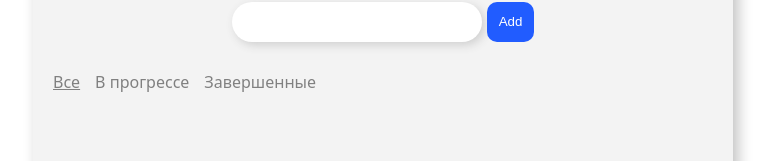
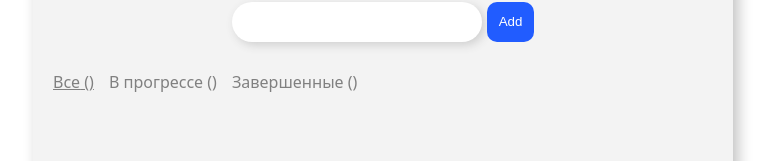
Before and after one commit to DaryaSerikova/crm-system, a React (Vite) app: page / in a window 1280 px wide. Shown: the part 119-280 px from the top of the page, without its empty margins (257-1032 px from the left). Built offline with nearby package versions, Linux system fonts and the light colour scheme; no server answers.

Commit message:
amount tasks, ts bugs

```diff
--- a/src/App.module.scss
+++ b/src/App.module.scss
@@ -20,7 +20,7 @@
     flex-direction: column;
     gap: 15px;
     width: 700px;
-    height: 800px;
+    min-height: 800px;
     // height: min-content;
     background-color: #f3f3f3;
     box-shadow: 5px 5px 15px rgb(192 192 192);
--- a/src/App.tsx
+++ b/src/App.tsx
@@ -8,7 +8,11 @@ import Filters from './components/filters/filters';
 import type { IFullTodo } from './components/todo/todo';
 import { getValidation } from './utils/utils';
 
-
+export type TListsInfo = {
+  all: number,
+  completed: number,
+  inWork: number,
+} | null;
 export type TFilter = "all" | "completed" | "inWork";
 
 
@@ -17,6 +21,7 @@ function App() {
   const [error, setError] = useState<string|null>(null);
   const [todos, setTodos] = useState<IFullTodo[] | null>(null);
   const [listFilter, setListFilter] = useState<TFilter>("all");
+  const [listsInfo, setListsInfo] = useState<TListsInfo>(null);
 
   useEffect(() => {
     console.log('todos === null ', todos === null)
@@ -24,6 +29,8 @@ function App() {
       getAllTodos(listFilter).then(allTodos => {
         console.log('App, allTodos useEff[]: ', allTodos)
         setTodos(allTodos.data);
+        setListsInfo(allTodos.info);
+        console.log('allTodos.info: ', allTodos.info)
       });
     }
   }, []);
@@ -33,8 +40,10 @@ function App() {
       getAllTodos(listFilter).then(allTodos => {
         console.log('App, allTodos useEff[listFilter]: ', allTodos)
         setTodos(allTodos.data);
+        setListsInfo(allTodos.info);
       });
     }
+
   }, [listFilter]);
 
 
@@ -60,14 +69,19 @@ function App() {
 
       const response = createTodo(todo);
       response.then((newTodo) => {
-        const newTodos: IFullTodo[] = todos?.length === 0 ? [newTodo] : [...todos, newTodo];
-        setTodos(newTodos);
+        if (todos) {
+          const newTodos: IFullTodo[] = todos?.length === 0 ? [newTodo] : [...todos, newTodo];
+          setTodos(newTodos);
+        }
       });
 
       // formElement.reset();
       setTitle('');
     }
-    else setError(validation.message);
+    else {
+      setError(validation.message);
+      console.log('??? titleValue.length: ', titleValue.length)
+    }
   }
 
   return (
@@ -86,9 +100,18 @@ function App() {
           />
           <Button text="Add" type="submit"/>
         </form>
-        <Filters setListFilter={setListFilter}/>
+        <Filters
+          setListFilter={setListFilter}
+          listsInfo={listsInfo}
+        />
         { todos
-        ? <TodoList todos={todos} setTodos={setTodos} listFilter={listFilter}/>
+        ? <TodoList
+          todos={todos}
+          setTodos={setTodos}
+          listFilter={listFilter}
+          setListsInfo={setListsInfo}
+          listsInfo={listsInfo}
+          />
         : <></>}
         {/* <Todo isDone={false} title='dnjkfhndkjf'/> */}
       </div>
--- a/src/api/api.ts
+++ b/src/api/api.ts
@@ -75,7 +75,6 @@ export const deleteTodo = async (id: number) => {
         'Content-Type': 'application/json',
       },
     })
-    // console.log(response.status)
     return response;
 
   } catch (err) {
--- a/src/components/filters/filters.tsx
+++ b/src/components/filters/filters.tsx
@@ -1,61 +1,56 @@
 import { useState } from 'react';
 import type { Dispatch, SetStateAction } from 'react';
-import { type TFilter } from '../../App';
+import type { TFilter, TListsInfo } from '../../App';
 import s from './filters.module.scss';
 
 
 
 interface IFiltersProps {
   setListFilter: Dispatch<SetStateAction<TFilter>>,
+  listsInfo: TListsInfo,
 }
+type TFiltersValues = {1: 'all', 2:'inWork', 3:'completed'};
+type TFilterIds = 1 | 2 | 3;
 
 interface IFilters {
-  id: number,
-  value: string,
+  id: TFilterIds,
+  value: TFilter,
   label: string,
 }
 
-type TFilterIds = 1 | 2 | 3;
 
-///количество задач
-//покинуть список если tiggle
-
-const Filters = ({ setListFilter }: IFiltersProps) => {
-  const [currentFilterId, setCurrentFilterId] = useState<TFilterIds>(1)
+const Filters = ({ setListFilter, listsInfo }: IFiltersProps) => {
+  const [currentFilterId, setCurrentFilterId] = useState<TFilterIds>(1);
 
   const filtersArray: IFilters[] = [
     {id: 1, value: 'all', label: 'Все'},
     {id: 2, value: 'inWork', label: 'В прогрессе'},
     {id: 3, value: 'completed', label: 'Завершенные'},
   ];
-  const filtersValues = {1: 'all', 2:'inWork', 3:'completed'};
-  // const filtersKeys = {'all': 1, 'inWork': 2, 'completed': 3};
+  const filtersValues: TFiltersValues = {1: 'all', 2:'inWork', 3:'completed'};
 
-  const handleClick = (e) => {
-    const id = e.target.id;
+  const handleClick = (e: React.MouseEvent<HTMLDivElement>) => {
+    const id = +e.currentTarget.id as TFilterIds;
     const filter: TFilter = filtersValues[`${id}`];
     setListFilter(filter);
     setCurrentFilterId(id);
-    console.log('e.target.id: ', e.target.id);
+
     console.log('filter todo: ', filter);
-    //jтправить запрос с фильтром
-    //setTodos(filteredTodos)
-
-    // поменять isActive
   }
 
 
   return (
     <div className={s.filters}>
-      {filtersArray.map((item) =>
+      {filtersArray.map((item: IFilters) =>
         <div
-          className={`${s.tab} ${+currentFilterId === +item.id ? s.isActive : ''}`}
+          className={`${s.tab} ${currentFilterId === item.id ? s.isActive : ''}`}
           key={item.id}
-          id={+item.id}
-          value={item.value}
+          id={`${item.id}`}
+          data-value={item.value}
           onClick={handleClick}
         >
-          {item.label}
+          {item.label} ({listsInfo?.[`${item.value}`]})
+          {/* количество задач не меняется в завершенных и в работе, если сделать toggle */}
         </div>
         )}
     </div>
--- a/src/components/todo-list/todo-list.tsx
+++ b/src/components/todo-list/todo-list.tsx
@@ -1,29 +1,32 @@
 import s from './todo-list.module.scss';
 import Todo, { type IFullTodo } from '../todo/todo';
 import type { Dispatch, SetStateAction } from 'react';
-import type { TFilter } from '../../App';
+import type { TFilter, TListsInfo } from '../../App';
 
 interface ITodoListProps {
   todos: IFullTodo[],
   setTodos: Dispatch<SetStateAction<IFullTodo[] | null>>
   listFilter: TFilter,
+  setListsInfo: Dispatch<SetStateAction<TListsInfo>>,
+  listsInfo: TListsInfo,
 }
 
-const TodoList = ({ todos, setTodos, listFilter }: ITodoListProps) => {
+const TodoList = ({ todos, setTodos, listFilter, setListsInfo, listsInfo }: ITodoListProps) => {
 
-  console.log('TodoList, todos: ', todos)
   return (
     <div className={s.todoList}>
       {todos?.map((item: IFullTodo) => {
-        // console.log('item: ', item)
         return <Todo
           id={item.id}
+          key={item.id}
           isDone={item.isDone}
           title={item.title}
           created={item.created}
           todos={todos}
           setTodos={setTodos}
           listFilter={listFilter}
+          setListsInfo={setListsInfo}
+          listsInfo={listsInfo}
         />
       }
       )}
--- a/src/components/todo/todo.module.scss
+++ b/src/components/todo/todo.module.scss
@@ -3,6 +3,7 @@
   flex-direction: row;
   justify-content: space-between;
   align-items: center;
+  gap: 15px;
   padding: 15px 20px;
 
   width: 100%;
@@ -42,6 +43,10 @@
   .todo {
     gap: 27px;
 
+    .title {
+      word-break: break-all;
+    }
+
     .titleIsDone {
       color: gray;
       text-decoration: line-through;
--- a/src/components/todo/todo.tsx
+++ b/src/components/todo/todo.tsx
@@ -5,7 +5,7 @@ import Button from '../button/button';
 import Input from '../input/input';
 import s from './todo.module.scss';
 import { getValidation } from '../../utils/utils';
-import type { TFilter } from '../../App';
+import type { TFilter, TListsInfo } from '../../App';
 
 
 export interface IFullTodo {
@@ -23,12 +23,15 @@ interface ITodoProps {
   todos: IFullTodo[],
   setTodos: Dispatch<SetStateAction<IFullTodo[] | null>>
   listFilter: TFilter,
+  setListsInfo: Dispatch<SetStateAction<TListsInfo>>
+  listsInfo: TListsInfo,
 }
 
 const Todo = (props: ITodoProps) => {
 
-  const { id, title, isDone, todos, setTodos, listFilter } = props;
-  const [ checked, setChecked] = useState<boolean | null>(null);
+  const { id, title, isDone, todos, setTodos, listFilter, setListsInfo, listsInfo } = props;
+
+  const [ checked, setChecked] = useState<boolean>(false); //null
   const [ isEdit, setIsEdit] = useState<boolean>(false);
   const [editTitle, setEditTitle] = useState<string>(''); //null проверить как работает !!!!!
   const [ editError, setEditError ] = useState<string | null>(null);
@@ -36,7 +39,7 @@ const Todo = (props: ITodoProps) => {
   useEffect(() => {
     if (checked === null) setChecked(isDone);
     setEditTitle(title);
-    console.log('Todo, useEffect,[]')
+    // console.log('Todo, useEffect,[]')
   }, []);
 
   useEffect(() => {
@@ -62,22 +65,45 @@ const Todo = (props: ITodoProps) => {
     if (response?.status === 200) {
       const newTodos = todos.filter((item) => (item.id !== id));
       setTodos(newTodos);
+
+      if (listsInfo) {
+        const all = listsInfo?.all;
+
+        setListsInfo({
+          'all': listsInfo?.all - 1,
+          'completed': listFilter === 'completed' ? newTodos.length : (all - 1) - newTodos.length,
+          'inWork': listFilter === 'inWork' ? newTodos.length : (all - 1) - newTodos.length,
+        });
+      }
     }
   }
 
   const handleToggle = async () => {
-    // console.log('handleToggle, checked:', checked)
+    console.log('handleToggle, !checked:', !checked)
     const response = await editTodo(id, {title: title, isDone: !checked})
     setChecked(!checked);
     // response.json();
     console.log('!!!!!!!!!!!!!!!!! response.status', response?.status);
 
-    if (listFilter ==='inWork' || listFilter === 'completed') {
-      if (response?.status === 200) {
-        //удалить ненужный эл
-        const newTodos = todos.filter((item) => (item.id !== id));
-        setTodos(newTodos);
+    if (response?.status === 200) {
+      if (listFilter ==='inWork' || listFilter === 'completed') {
+      //удалить ненужный эл
+      const newTodos = todos.filter((item) => (item.id !== id));
+      setTodos(newTodos);
       }
+
+      console.log('!!!!! listsInfo:', listsInfo);
+
+      // if (listFilter ==='all') {
+      if (listsInfo) {
+        setListsInfo({
+          'all': listsInfo?.all,
+          'completed': !checked ? listsInfo?.completed + 1 : listsInfo?.completed - 1,
+          'inWork': !checked ? listsInfo?.inWork - 1 : listsInfo?.inWork + 1,
+        });
+      }
+      // }
+
     }
 
   }
```
